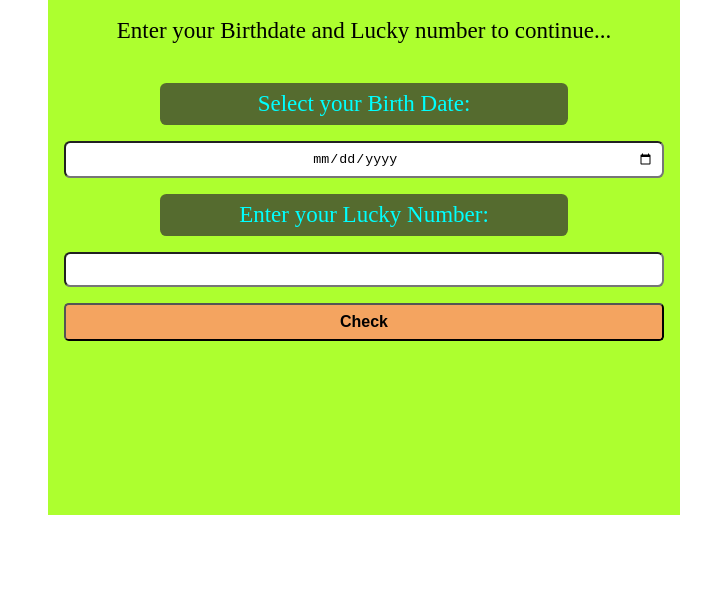
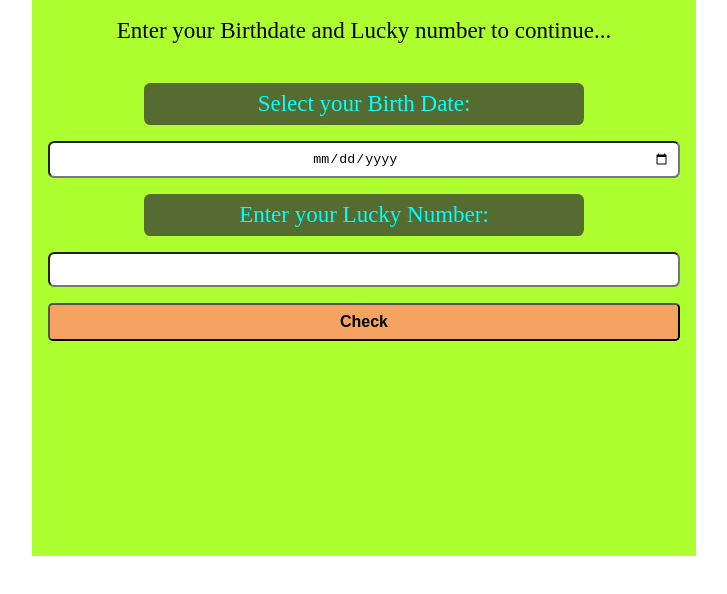
Before and after one commit to Nishant-96/Is-Your-Birthday-Lucky, a plain HTML site: page index.html in a window 1280 px wide. Shown: the part 186-780 px from the top of the page, without its empty margins (276-1003 px from the left). Drawn offline with Linux system fonts and the light colour scheme.

Commit message:
Update: output and error box

```diff
--- a/styles.css
+++ b/styles.css
@@ -4,7 +4,7 @@
 #container{
     display: flex;
     flex-direction:column;
-    max-width: 600px;
+    max-width:50%;
     margin: auto;
     padding: 1rem;
     padding-bottom: 8rem;
@@ -50,4 +50,17 @@ button{
     font-weight: bold;
     font-size: medium;
     border-radius: 0.3rem;
+    display: block;
 }
+
+#output-container{
+    margin-top: 1rem;
+    padding: 0.5rem;
+}
+
+#error-box{
+    margin-top: 1rem;
+    padding: 0.5rem;
+    color: red;
+    font-weight: bolder;
+}
```
